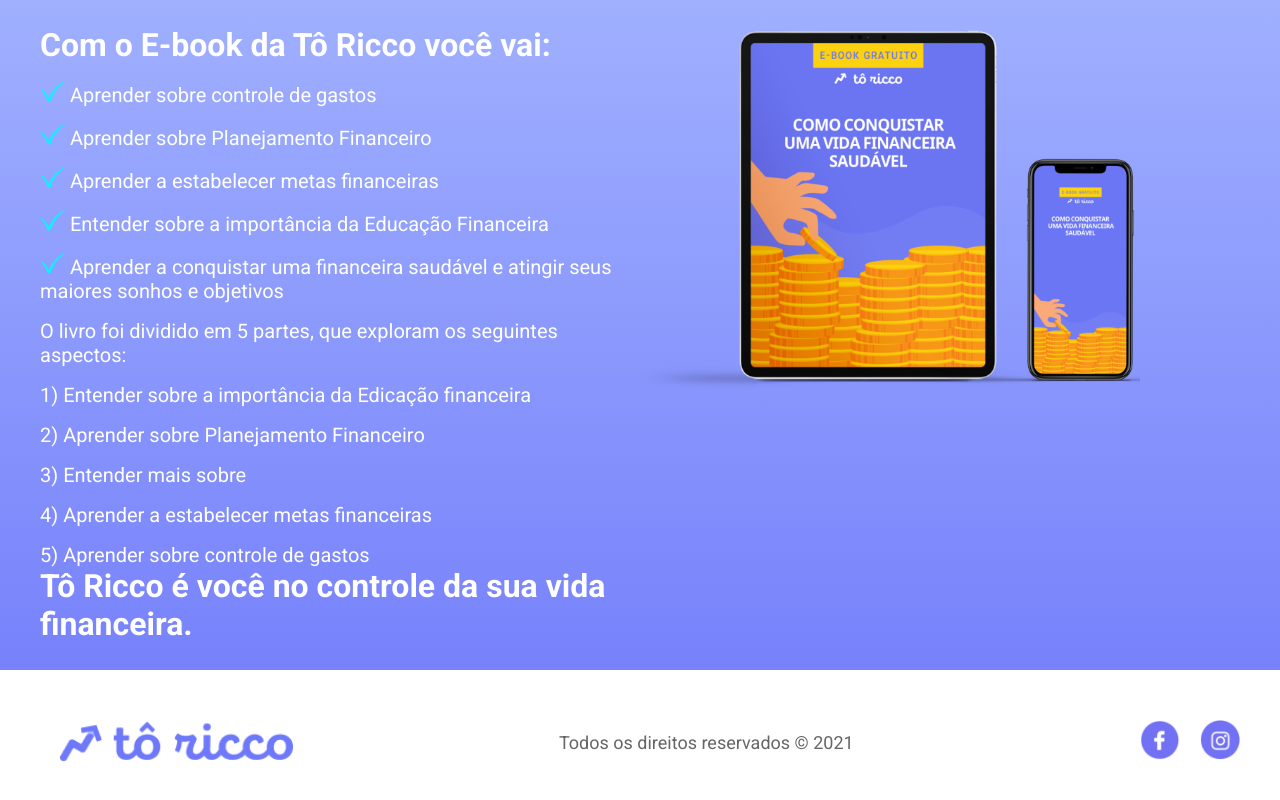
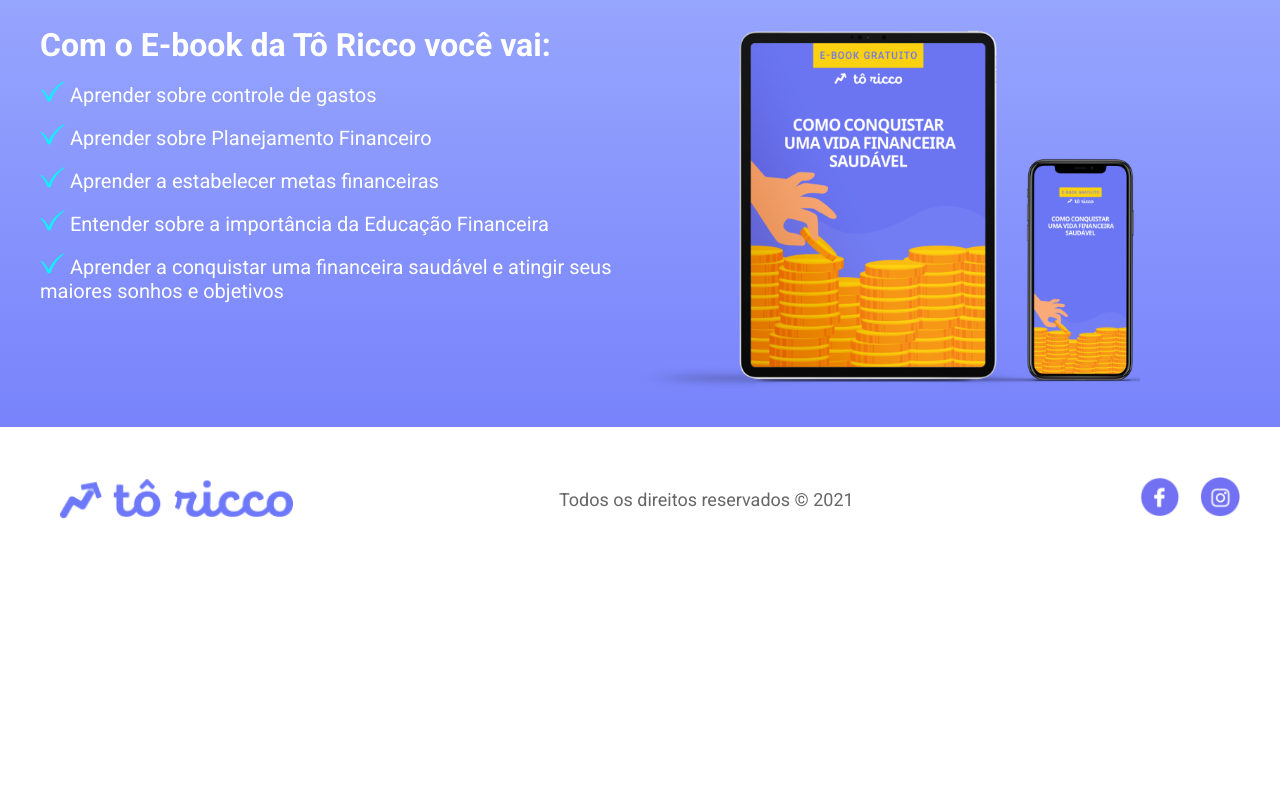
Before and after one commit to toricco/toricco-land-page-ebook, a React (Create React App) app: page / in a window 1280 px wide. Shown: the part 1184-1984 px from the top of the page. After the commit the page ends 1755 px from the top, so only its background shows below. Built offline with nearby package versions, Linux system fonts and the light colour scheme.

Commit message:
remove text

```diff
--- a/src/screens/Home/index.tsx
+++ b/src/screens/Home/index.tsx
@@ -195,16 +195,6 @@
               conquistar uma financeira saudável e atingir seus maiores sonhos e
               objetivos
             </p>
-            <p>
-              O livro foi dividido em 5 partes, que exploram os seguintes
-              aspectos:
-            </p>
-            <p>1) Entender sobre a importância da Edicação financeira</p>
-            <p>2) Aprender sobre Planejamento Financeiro</p>
-            <p>3) Entender mais sobre</p>
-            <p>4) Aprender a estabelecer metas financeiras</p>
-            <p>5) Aprender sobre controle de gastos</p>
-            <h3>Tô Ricco é você no controle da sua vida financeira.</h3>
           </div>
 
           <S.ImgEbookDigital
```
